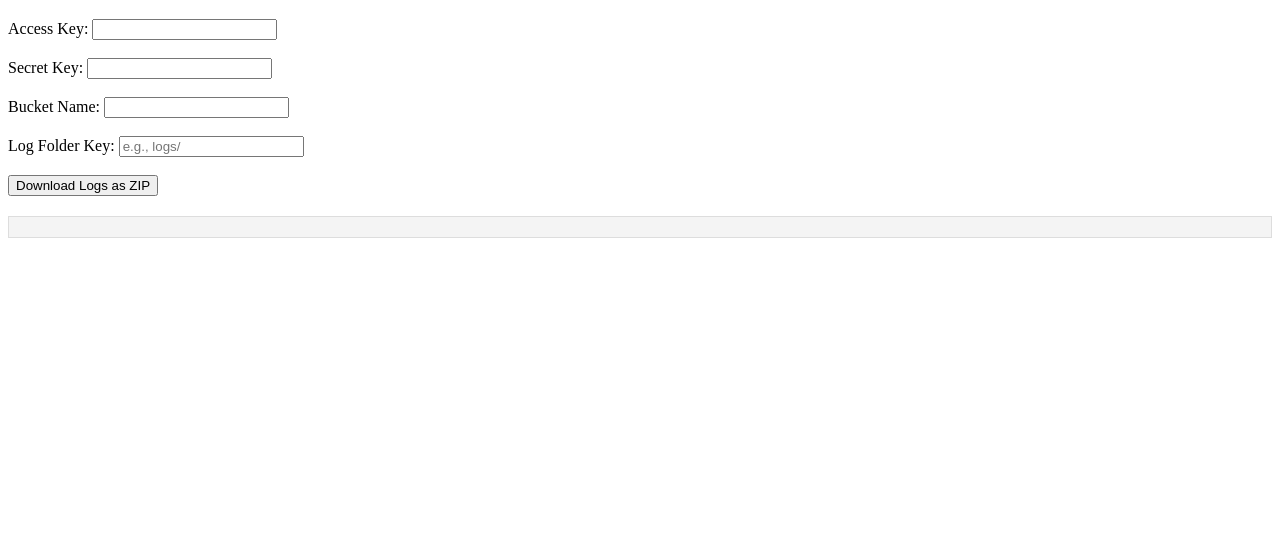
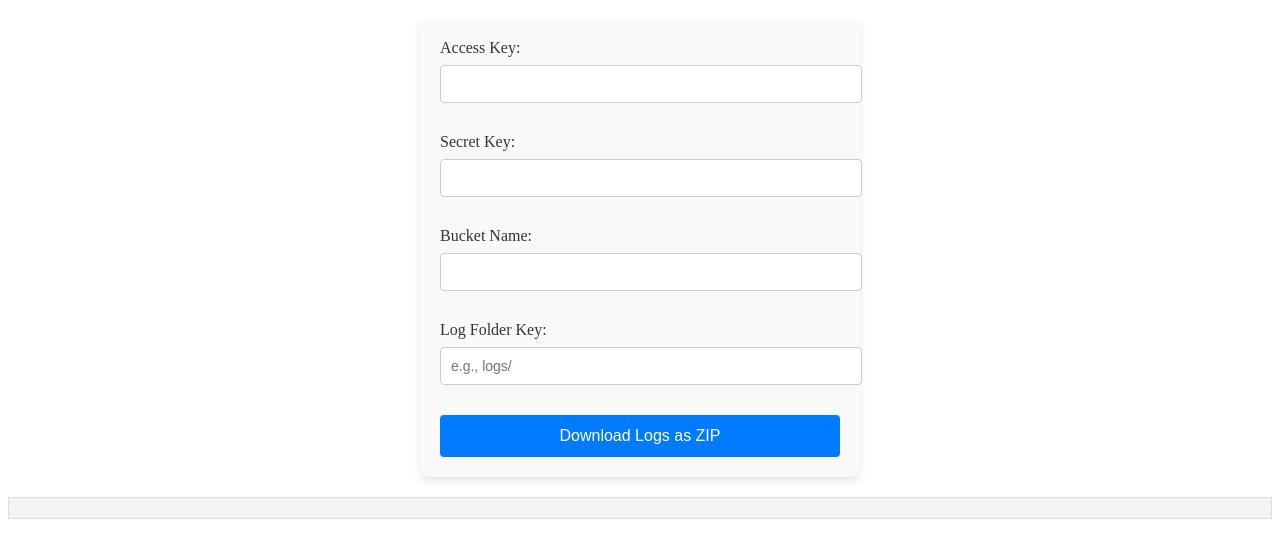
Before and after one commit to nhuan404/sha256, a plain HTML site: page index.html in a window 1280 px wide. Shown: the part 136-694 px from the top of the page. Drawn offline with nearby package versions, Linux system fonts and the light colour scheme.

Commit message:
Update index.html

```diff
--- a/index.html
+++ b/index.html
@@ -8,6 +8,54 @@
     <title>Generate SHA256 & S3</title>
     <script src="https://sdk.amazonaws.com/js/aws-sdk-2.1482.0.min.js"></script>
     <script src="https://cdnjs.cloudflare.com/ajax/libs/jszip/3.10.1/jszip.min.js"></script>
+    <style>
+        #s3Form {
+    width: 400px;
+    margin: 0 auto;
+    padding: 20px;
+    background-color: #f9f9f9;
+    border-radius: 8px;
+    box-shadow: 0 4px 8px rgba(0, 0, 0, 0.1);
+}
+
+#s3Form label {
+    font-size: 16px;
+    margin-bottom: 8px;
+    color: #333;
+    display: block;
+}
+
+#s3Form input {
+    width: 100%;
+    padding: 10px;
+    margin-bottom: 12px;
+    border: 1px solid #ccc;
+    border-radius: 4px;
+    font-size: 14px;
+}
+
+#s3Form input:focus {
+    border-color: #007bff;
+    outline: none;
+}
+
+#s3Form button {
+    width: 100%;
+    padding: 12px;
+    background-color: #007bff;
+    color: white;
+    border: none;
+    border-radius: 4px;
+    font-size: 16px;
+    cursor: pointer;
+    transition: background-color 0.3s;
+}
+
+#s3Form button:hover {
+    background-color: #0056b3;
+}
+
+    </style>
 </head>
 <body>
     <input id="input" placeholder="Input" style="width: 400px; padding: 10px 10px"/><br>
```
